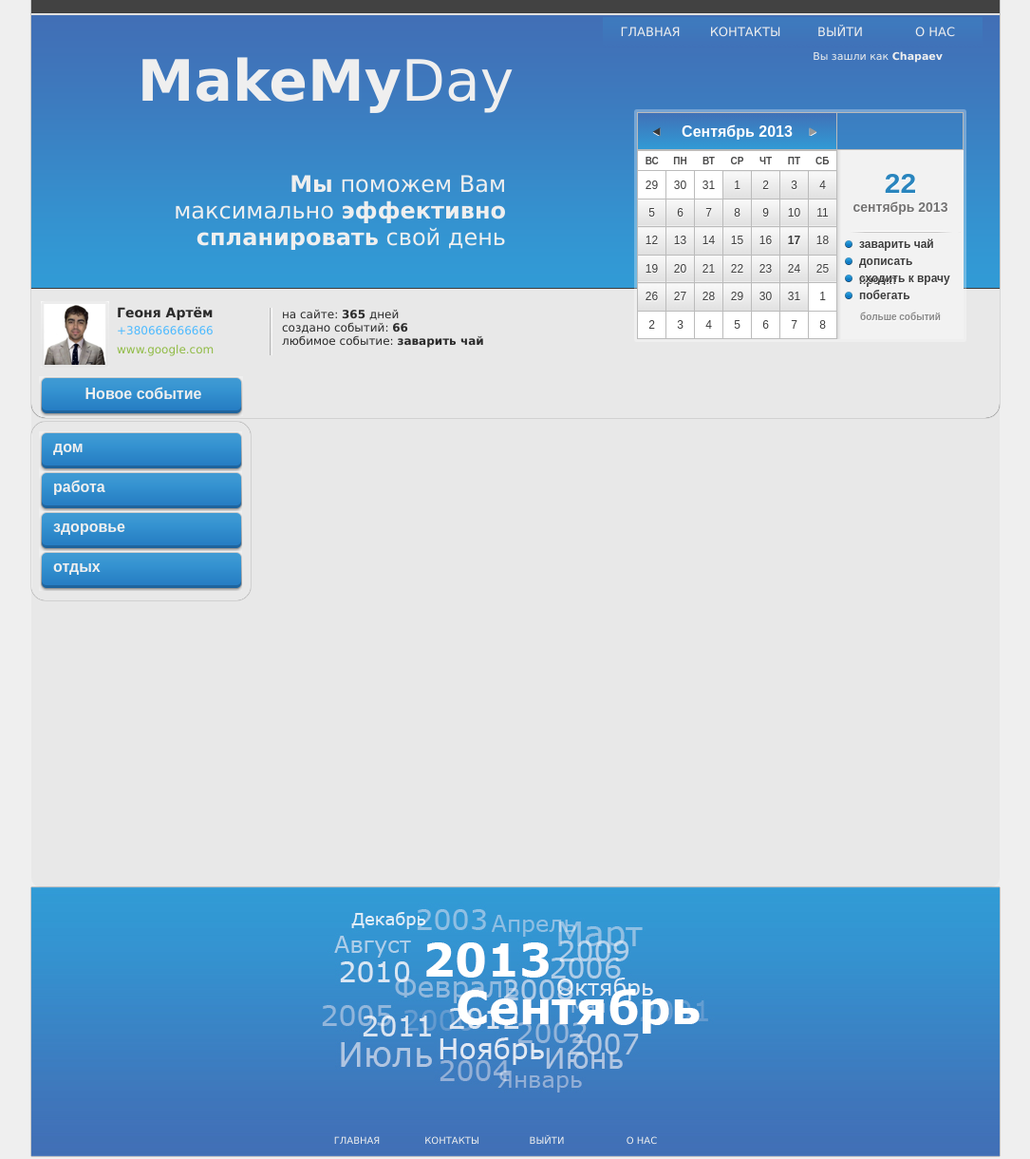
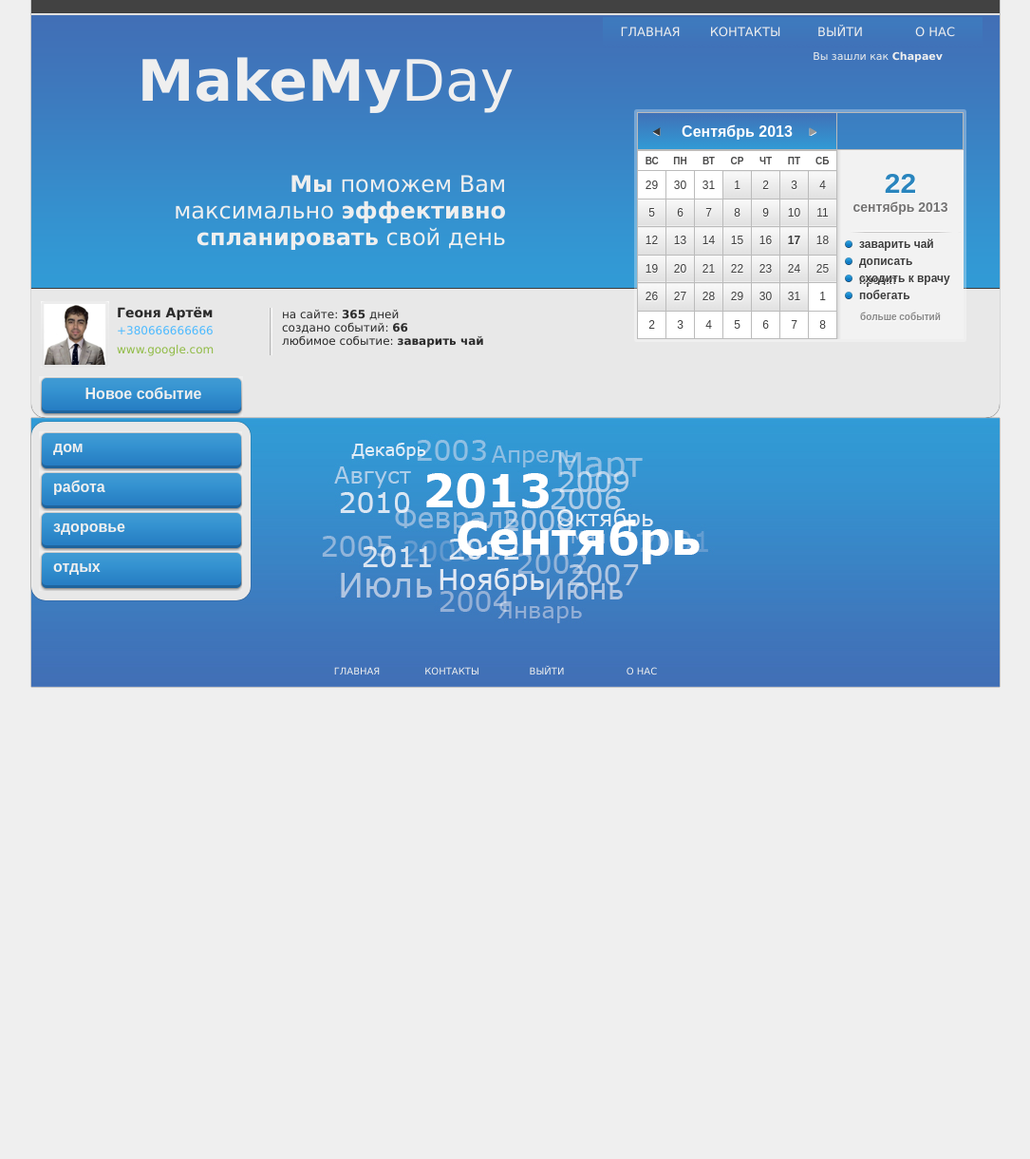
Before and after one commit to deadchapaev/mydaysite, a PHP site: page / in a window 1280 px wide. Shown: the whole page at 95% size, without its empty margins (97-1182 px from the left). After the commit the page ends 724 px from the top, so only its background shows below. Run offline with PHP 8.4, Linux system fonts and the light colour scheme; data that the repository does not hold is empty; some libraries are stand-ins or nearby versions.

Commit message:
Правка по позиционированию

```diff
--- a/application/view/ViewContent.php
+++ b/application/view/ViewContent.php
@@ -2,7 +2,6 @@
   <?php include "ViewUserbar.php"; ?>
   <div class="contentcontent">
     <?php include "ViewLeftmenu.php"; ?>
-
 
 
       <?php foreach($data as $event) {?>
@@ -21,12 +20,13 @@
               <div class="usrsp-pic"> <img src="img/teaimg.jpg"></img> </div>
             </div>
           </div>
+           <div style="clear: both"></div>
            </div>
       <?}php?>
 
 
 
 
-
+    <div style="clear: both"></div>
   </div>
 </div>
--- a/application/view/ViewMain.php
+++ b/application/view/ViewMain.php
@@ -11,8 +11,8 @@
 
 <link rel="stylesheet" type="text/css" href="style.css">
 <link rel="stylesheet" type="text/css" href="calendar.css">
-<link rel="stylesheet" type="text/css" href="auth.css">
-<link rel="stylesheet" type="text/css" href="addevent.css">
+<!--link rel="stylesheet" type="text/css" href="auth.css">
+<link rel="stylesheet" type="text/css" href="addevent.css"-->
 </head>
 <body>
 <div class="container">
@@ -25,6 +25,7 @@
     ?>
 
   	<?php include "ViewFooter.php"; ?>
+  	 <div style="clear: both"></div>
 </div>
 </body>
 </html>
--- a/style.css
+++ b/style.css
@@ -7,6 +7,9 @@ body {
 .container, .header, .content, .userbar, .footer, .contentcontent {
 	width: 1020px;
 }
+.container {
+	position:relative;
+}
 .header {
 	height: 304px;
 	background-image: url(img/header.png);
@@ -15,7 +18,6 @@ body {
 	box-shadow: 0 0 1px 0 rgb( 0, 0, 0 );
 }
 .content {
-	min-height: 510px;
 	position: relative;
 }
 /*HEADER*/
@@ -287,11 +289,11 @@ body {
 	border-radius: 10px;
 	background-color: rgb( 232, 232, 232 );
 	box-shadow: 0 0 1px 0 rgb( 0, 0, 0 );
-	position: absolute;
-	top: 140px;
-	left: 262px;
+	position: relative;
+	top: 0px;
+	left: 120px;
 	width: 757px;
-	height: 359px;
+	height: auto;
 }
 .usrsp-content {
 	background-color: rgb( 244, 244, 244 );
@@ -355,7 +357,7 @@ body {
 	border-radius: 10px;
 }
 .contentcontent {
-	height: 350px;
+	height: auto;
 }
 .footer {
 	background-image: url("img/footer.jpg");
```
